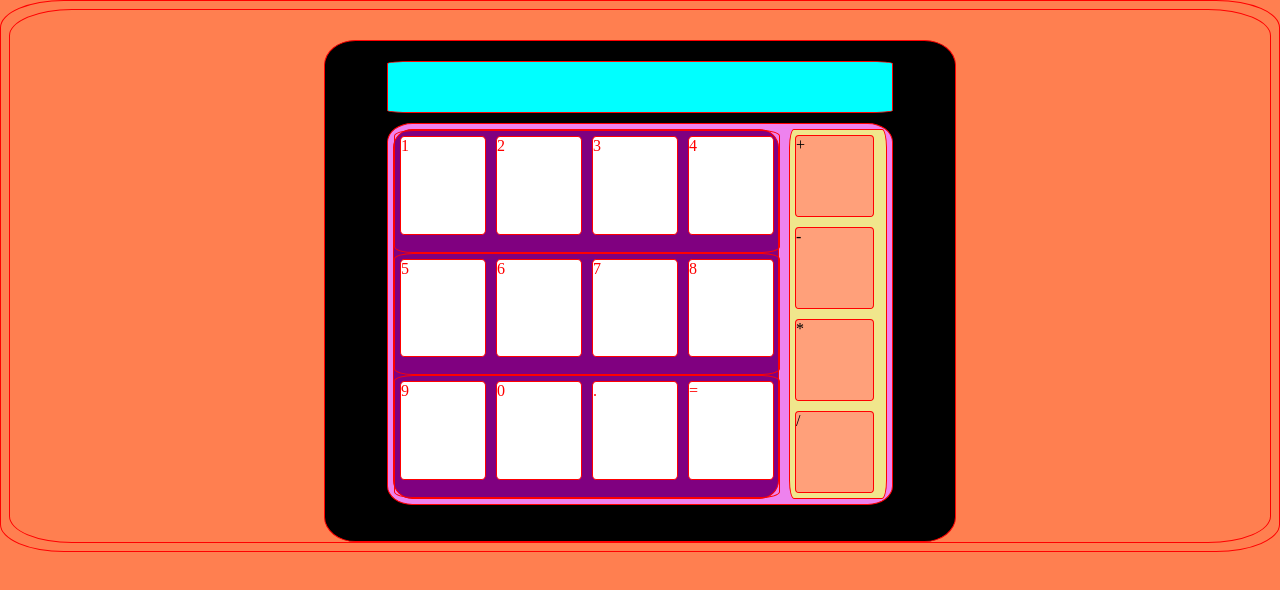
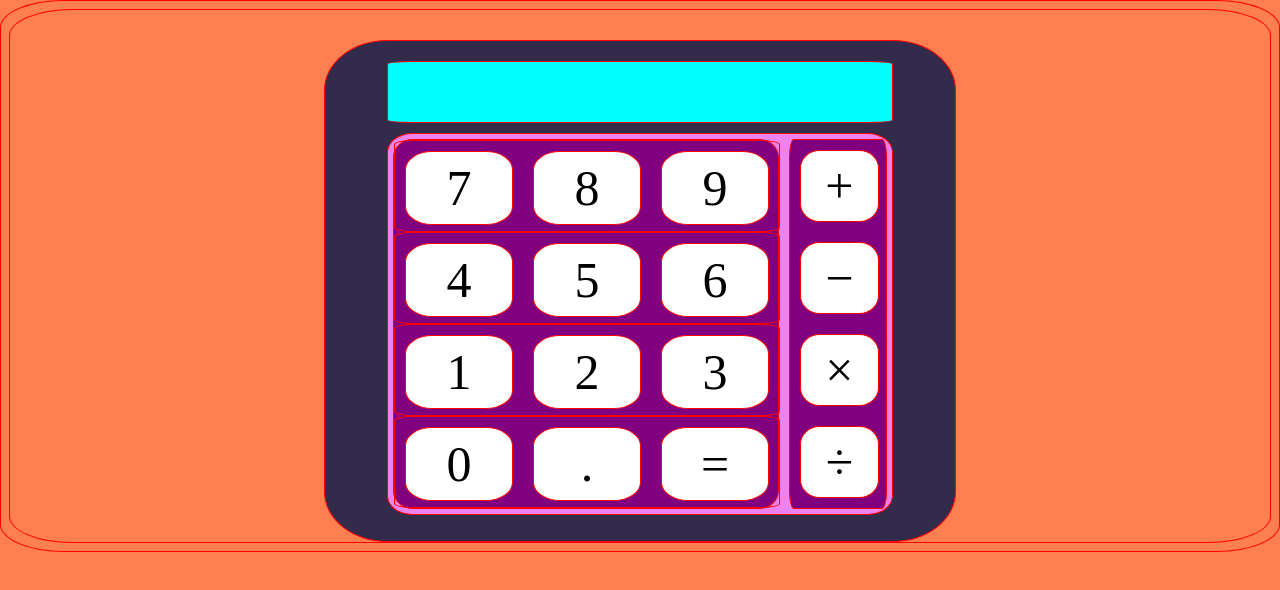
Before and after one commit to RonaldVilorio/calculator, a plain HTML site: page index.html in a window 1280 px wide. Drawn offline with Linux system fonts and the light colour scheme.

Commit message:
tweaked the buttons,started on turnOnDiv

```diff
--- a/index.html
+++ b/index.html
@@ -23,19 +23,21 @@
       <div class="numbersandOperations">
         <div class="numbersContainer">
           <div class="row">
+            <div class="number">7</div>
+            <div class="number">8</div>
+            <div class="number">9</div>
+          </div>
+          <div class="row">
+            <div class="number">4</div>
+            <div class="number">5</div>
+            <div class="number">6</div>
+          </div>
+          <div class="row">
             <div class="number">1</div>
             <div class="number">2</div>
             <div class="number">3</div>
-            <div class="number">4</div>
           </div>
           <div class="row">
-            <div class="number">5</div>
-            <div class="number">6</div>
-            <div class="number">7</div>
-            <div class="number">8</div>
-          </div>
-          <div class="row">
-            <div class="number">9</div>
             <div class="number">0</div>
             <div class="number">.</div>
             <div class="number">=</div>
@@ -43,9 +45,9 @@
         </div>
         <div class="operationsContainer">
           <div class="operation">+</div>
-          <div class="operation">-</div>
-          <div class="operation">*</div>
-          <div class="operation">/</div>
+          <div class="operation">&minus;</div>
+          <div class="operation">&times;</div>
+          <div class="operation">&divide;</div>
         </div>
       </div>
     </div>
--- a/styles.css
+++ b/styles.css
@@ -8,19 +8,23 @@ body {
   justify-content: center;
 }
 .wholeCalculator {
-  background-color: black;
+  background-color:rgb(50, 43, 76);
   width: 50%;
   height: 500px;
   margin-top: 30px;
   display: flex;
   flex-direction: column;
   align-items: center;
+  border-radius: 10%;
 }
 .display {
   background-color: cyan;
   width: 80%;
-  height: 50px;
+  height: 60px;
   margin-top: 20px;
+}
+.TurnOnDiv{
+  width: 80%;
 }
 .numbersandOperations {
   background-color: violet;
@@ -38,7 +42,7 @@ body {
   flex-direction: column;
 }
 .operationsContainer {
-  background-color:khaki;
+  background-color: purple;
   width: 20%;
   margin: 5px;
   display: flex;
@@ -52,14 +56,26 @@ body {
 }
 .number {
   background-color: white;
-  color: red;
+  color: black;
   width: 50%;
   height: 80%;
-  margin: 5px;
+  margin: 10px;
+  border-radius: 25%;
+  font-size: 50px;
+  display: flex;
+  flex-direction: column;
+  align-items: center;
+  justify-content: center;
 }
 .operation {
-  background-color:lightsalmon;
+  background-color: white;
   width: 80%;
   height: 25%;
-  margin: 5px;
+  margin: 10px;
+  border-radius: 25%;
+  display: flex;
+  flex-direction: column;
+  align-items: center;
+  justify-content: center;
+  font-size: 50px;
 }
```
